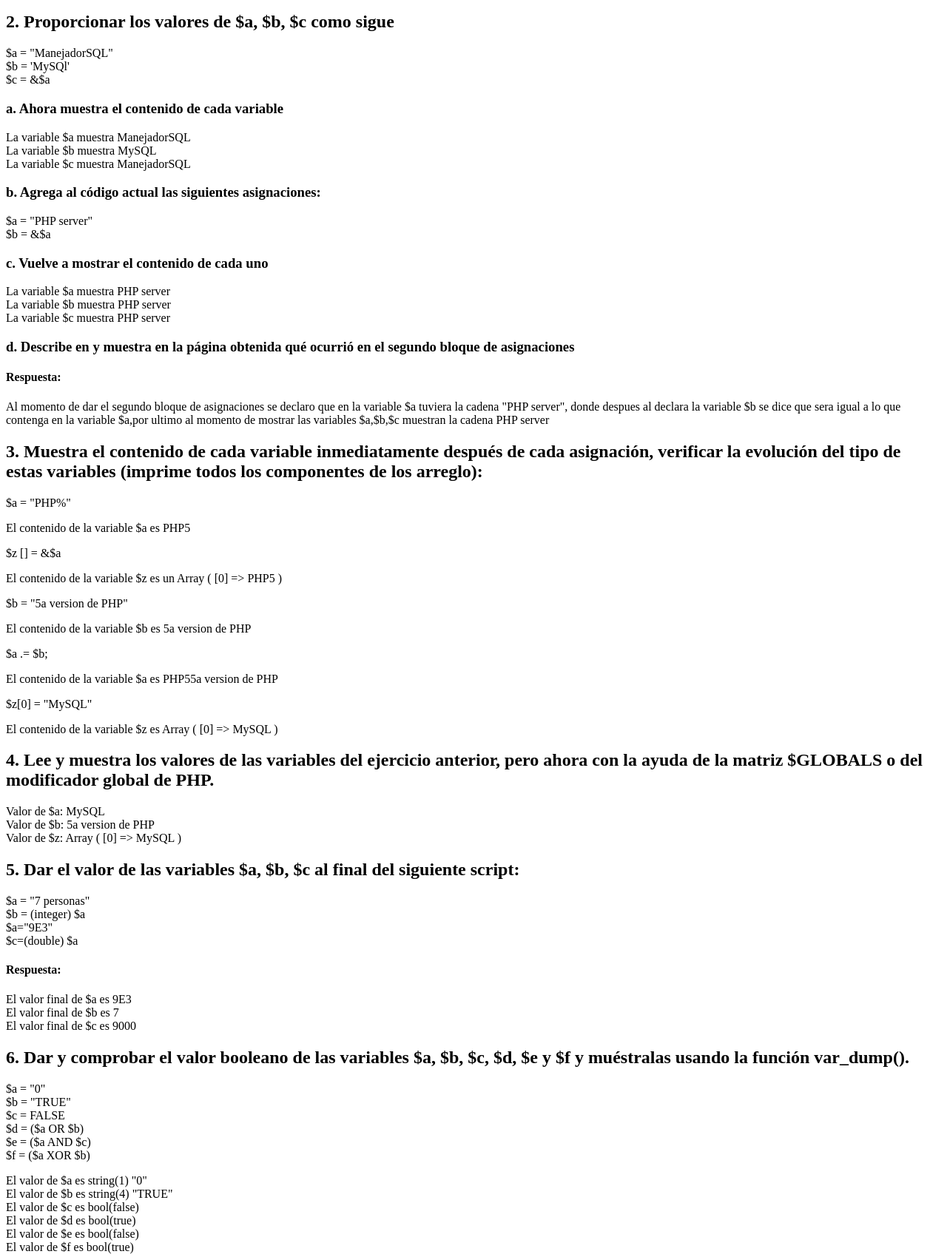
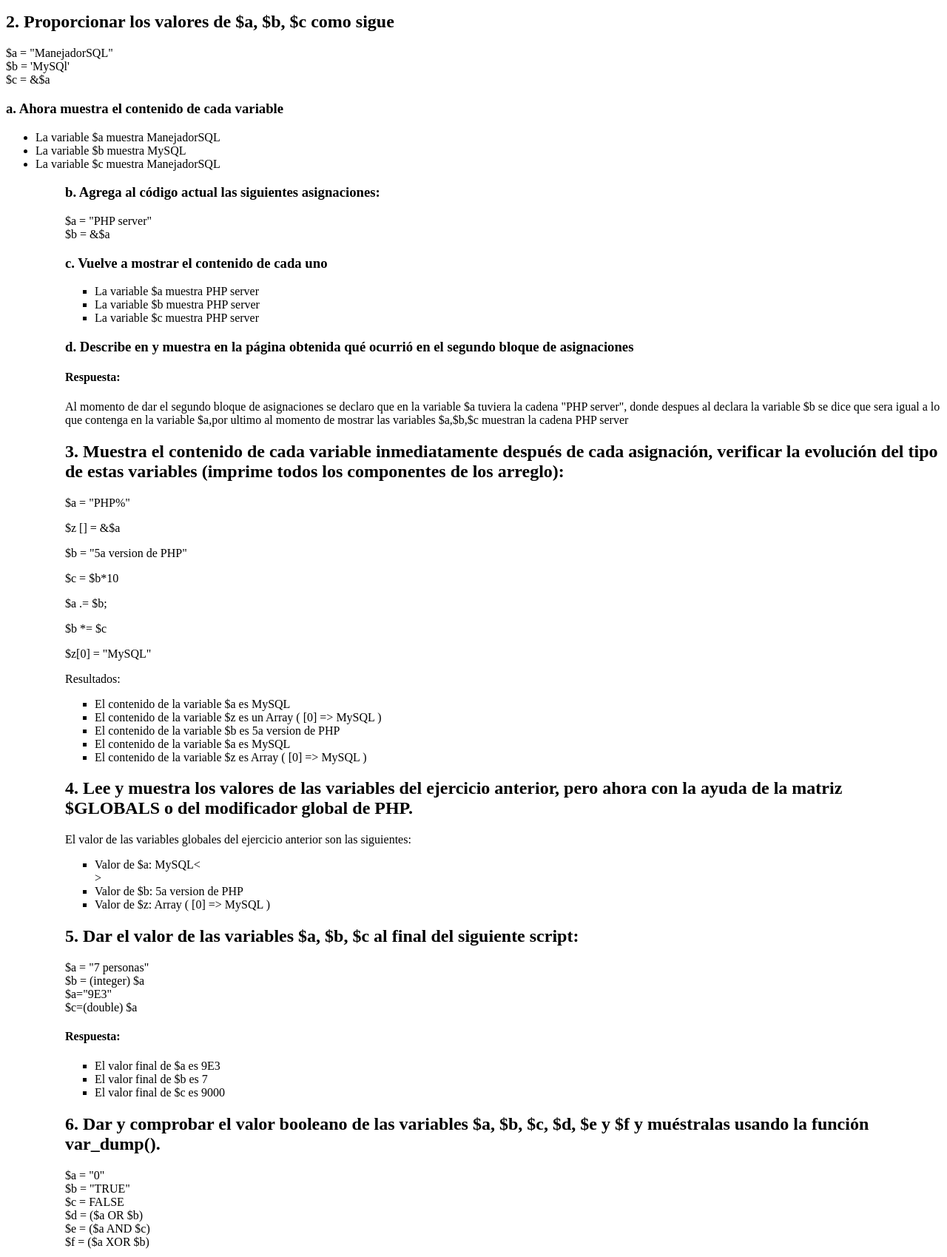
Before and after one commit to LeonardoHP29/tecweb, a PHP site: page /XHTML.php in a window 1280 px wide. Shown: the part 309-2008 px from the top of the page at 74% size. Run offline with PHP 8.4, Linux system fonts and the light colour scheme; data that the repository does not hold is empty.

Commit message:
Ejercicio 7 terminado

```diff
--- a/practicas/p04/XHTML.php
+++ b/practicas/p04/XHTML.php
@@ -42,9 +42,11 @@
         echo '<h3>';
         echo "a. Ahora muestra el contenido de cada variable";
         echo '</h3>';
-        echo 'La variable $a muestra '.$a.'<br>';
-        echo 'La variable $b muestra '.$b.'<br>';
-        echo 'La variable $c muestra '.$c.'<br>';
+        echo '<ul>';
+        echo '<li>La variable $a muestra '.$a.'</li>';
+        echo '<li>La variable $b muestra '.$b.'</li>';
+        echo '<li>La variable $c muestra '.$c.'</li>';
+        echo '<ul>';
         echo '<h3>';
         echo "b. Agrega al código actual las siguientes asignaciones:";
         echo '</h3>';
@@ -57,16 +59,18 @@
         echo '<h3>';
         echo "c. Vuelve a mostrar el contenido de cada uno";
         echo '</h3>';
-        echo 'La variable $a muestra '.$a.'<br>';
-        echo 'La variable $b muestra '.$b.'<br>';
-        echo 'La variable $c muestra '.$c.'<br>';
+        echo '<ul>';
+        echo '<li>La variable $a muestra '.$a.'</li>';
+        echo '<li>La variable $b muestra '.$b.'</li>';
+        echo '<li>La variable $c muestra '.$c.'</li>';
+        echo '</ul>';
         echo '<h3>';
         echo "d. Describe en y muestra en la página obtenida qué ocurrió en el segundo bloque de asignaciones";
         echo '</h3>';
         echo '<h4>Respuesta:</h4>';
-        echo 'Al momento de dar el segundo bloque de asignaciones se declaro que en la variable $a tuviera la cadena "PHP server",
+        echo '<p>Al momento de dar el segundo bloque de asignaciones se declaro que en la variable $a tuviera la cadena "PHP server",
         donde despues al declara la variable $b se dice que sera igual a lo que contenga en la variable $a,por ultimo al momento
-        de mostrar las variables $a,$b,$c muestran la cadena PHP server';
+        de mostrar las variables $a,$b,$c muestran la cadena PHP server</p>';
         //Eliminar variables
         unset($a,$b,$c);
     ?>
@@ -75,47 +79,54 @@
     verificar la evolución del tipo de estas variables (imprime todos los componentes de los
     arreglo):</h2>
     <?php
-        //1
+        //Descripcion
         echo '<p>$a = "PHP%"</p>';
+        echo '<p>$z [] = &$a</p>';
+        echo '<p>$b = "5a version de PHP"</p>';
+        echo '<p>$c = $b*10</p>';
+        echo '<p>$a .= $b;</p>';
+        echo '<p>$b *= $c</p>';
+        echo '<p>$z[0] = "MySQL"</p>';
+
+        //Variables
         $a="PHP5";
-        echo 'El contenido de la variable $a es ';
+        $z[] = &$a;
+        $b = "5a version de PHP";
+        // $c = $b*10; Preguntar
+        $a .= $b;
+        //$b *= $c; Preguntar
+        $z[0] = "MySQL";
+
+        //Impresion
+        echo '<p>Resultados: </p>';
+        echo '<ul>';
+        echo '<li>El contenido de la variable $a es ';
         print_r($a);
-        //2
-        echo '<p>$z [] = &$a</p>';
-        $z[] = &$a;
-        echo 'El contenido de la variable $z es un ';
+        echo '</li>';
+        echo '<li>El contenido de la variable $z es un ';
         print_r($z);
-        //3
-        echo '<p>$b = "5a version de PHP"</p>';
-        $b = "5a version de PHP";
-        echo 'El contenido de la variable $b es ';
+        echo '</li>';
+        echo '<li>El contenido de la variable $b es ';
         print_r($b);
+        echo '</li>';
         /*
-        Preguntar
-        //4
-        echo '<p>$c = $b*10</p>';
-        $c = $b*10;
-        echo 'El contenido de la variable $c es ';
+        echo '<li>El contenido de la variable $c es ';
         print_r($c);
+        echo '</li>'
         */
-        //5
-        echo '<p>$a .= $b;</p>';
-        $a .= $b;
-        echo 'El contenido de la variable $a es ';
+        echo '<li>El contenido de la variable $a es ';
         print_r($a);
+        echo '</li>';
         /*
-        Preguntar
-        //6
-        echo '<p>$b *= $c</p>';
-        $b *= $c
-        echo 'El contenido de la variable $b es ';
+        echo '<li>El contenido de la variable $b es ';
         print_r($b);
+        echo '</li>';
         */
         //7
-        echo '<p>$z[0] = "MySQL"</p>';
-        $z[0] = "MySQL";
-        echo 'El contenido de la variable $z es ';
+        echo '<li>El contenido de la variable $z es ';
         print_r($z);
+        echo '</li>';
+        echo '</ul>';
     ?>
     <!--Ejercicio 4 -->
     <h2>4. Lee y muestra los valores de las variables del ejercicio anterior, pero ahora con la ayuda de
@@ -124,11 +135,15 @@
         // Función para mostrar las variables usando 'global'
         function mostrarVariables() {
             global $a, $z, $b;
-            echo 'Valor de $a: '.$a.'<br>';
-            echo 'Valor de $b: '.$b.'<br>';
-            //echo 'Valor de \$c: '.$c.'<br>';
-            echo 'Valor de $z: ';
+            echo '<p>El valor de las variables globales del ejercicio anterior son las siguientes:</p>';
+            echo '<ul>';
+            echo '<li>Valor de $a: '.$a.'<</li>>';
+            echo '<li>Valor de $b: '.$b.'</li>';
+            //echo '<li>Valor de \$c: '.$c.'</li>';
+            echo '<li>Valor de $z: ';
             print_r($z);
+            echo '</li>';
+            echo '</ul>';
         }
         mostrarVariables();
         //Eliminar Variables
@@ -143,9 +158,12 @@
         $a = "9E3";
         $c =(double) $a;
         echo '<h4>Respuesta:</h4>';
-        echo 'El valor final de $a es '.$a.'<br>';
-        echo 'El valor final de $b es '.$b.'<br>';
-        echo 'El valor final de $c es '.$c.'<br>';
+        echo '<ul>';
+        echo '<li>El valor final de $a es '.$a.'</li>';
+        echo '<li>El valor final de $b es '.$b.'</li>';
+        echo '<li>El valor final de $c es '.$c.'</li>';
+        echo '</ul>';
+        //Eliminar Variables
         unset($a,$b,$c);
     ?>
     <!--Ejercicio 6 -->
@@ -160,34 +178,69 @@
         $e = ($a AND $c);
         $f = ($a XOR $b);
 
-        echo 'El valor de $a es ';
+        echo '<ul>';
+        echo '<li>El valor de $a es ';
         var_dump($a);
-        echo '<br>';
-        echo 'El valor de $b es ';
+        echo '</li>';
+        echo '<li>El valor de $b es ';
         var_dump($b);
-        echo '<br>';
-        echo 'El valor de $c es ';
+        echo '</li>';
+        echo '<li>El valor de $c es ';
         var_dump($c);
-        echo '<br>';
-        echo 'El valor de $d es ';
+        echo '</li>';
+        echo '<li>El valor de $d es ';
         var_dump($d);
-        echo '<br>';
-        echo 'El valor de $e es ';
+        echo '</li>';
+        echo '<li>El valor de $e es ';
         var_dump($e);
-        echo '<br>';
-        echo 'El valor de $f es ';
+        echo '</li>';
+        echo '<li>El valor de $f es ';
         var_dump($f);
-        echo '<br>';
+        echo '</li>';
+        echo '</ul>';
         //transformaciom
         echo '<p>Después investiga una función de PHP que permita transformar el valor booleano de $c y $e
         en uno que se pueda mostrar con un echo:</p>';
         echo '<h4>Respuesta:</h4>';
-        echo "La función que nos permitirá transformar el valor booleano de \$c y \$e es la siguiente:<br>
-        \$c_t = (!\$c) ? 'TRUE' : 'FALSE';<br>\$e_t = (!\$e) ? 'TRUE' : 'FALSE';<br>";
+        echo "<p>La función que nos permitirá transformar el valor booleano de \$c y \$e es la siguiente:<br>
+        \$c_t = (!\$c) ? 'TRUE' : 'FALSE';<br>\$e_t = (!\$e) ? 'TRUE' : 'FALSE';<br></p>";
         $c_t = (!$c) ? 'TRUE' : 'FALSE';
         $e_t = (!$e) ? 'TRUE' : 'FALSE';
-        echo 'El valor de $c es '.$c_t.'<br>';
-        echo 'El valor de $e es '.$e_t.'<br>';
+        echo '<p>Resultados:</p>';
+        echo '<ul>';
+        echo '<li>El valor de $c es '.$c_t.'</li>';
+        echo '<li>El valor de $e es '.$e_t.'</li>';
+        echo '</ul>';
+    ?>
+    <!--Ejercicio 7 -->
+    <h2>7. Usando la variable predefinida $_SERVER, determina lo siguiente:</h2>
+    <?php
+        //1
+        echo '<p>a. La versión de Apache y PHP,</p><br>';
+        echo '<h4>Respuesta: </h4>';
+        echo '<p>Usando la variable $_SERVER se puede determinar la version de PHP y Apache con la siguiengte sintaxis:
+        <br>$_SERVER["SERVER_SOFTWARE"]<br>phpversion()</p>';
+        echo '<p>Resultados:</p>';
+        echo '<ul>';
+        echo '<li>La version de Apache es :'.$_SERVER["SERVER_SOFTWARE"].'</li>';
+        echo '<li>La version de PHP es :'.phpversion().'</li>';
+        echo '/<ul>';
+        //2
+        echo '<p>b. El nombre del sistema operativo (servidor),</p><br>';
+        echo '<h4>Respuesta: </h4>';
+        echo '<p>Usando la variable $_SERVER se puede determinar el nombre del sistema operativo con la siguiengte sintaxis:
+        <br>$_SERVER["SERVER_OS"]</p>';
+        echo '<ul>';
+        echo '<li>El nombre del sistema Operativo es :'.$_SERVER["SERVER_OS"].'</li>';
+        echo '/<ul>';
+        //3
+        echo '<p>c. El idioma del navegador (cliente).</p><br>';
+        echo '<h4>Respuesta: </h4>';
+        echo '<p>Usando la variable $_SERVER se puede determinar el idioma del navegador del cliente con la siguiengte sintaxis:
+        <br>$_SERVER["HTTP_ACCEPT_LANGUAJE"]</p>';
+        echo '<ul>';
+        echo '<li>El idioma del navegador del cliente es :'.$_SERVER["HTTP_ACCEPT_LANGUAJE"].'</li>';
+        echo '/<ul>';
     ?>
 </body>
 </html>
```
